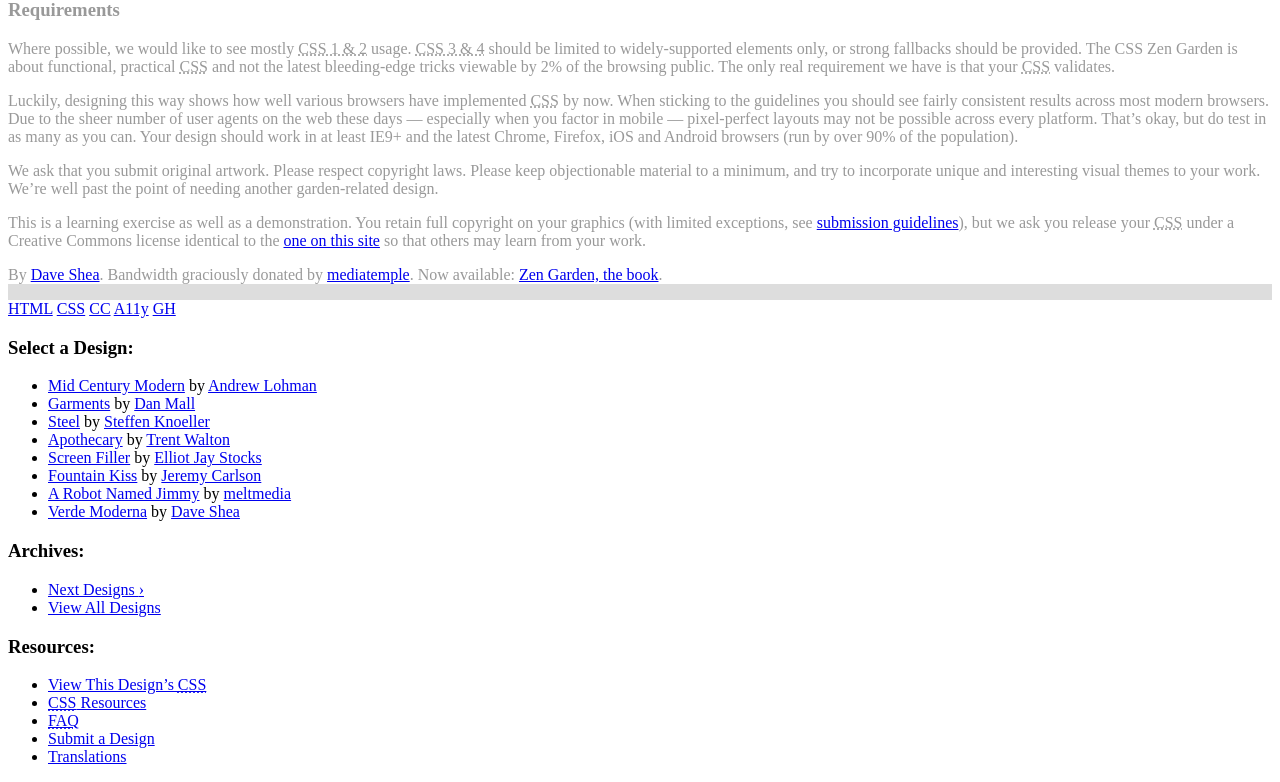
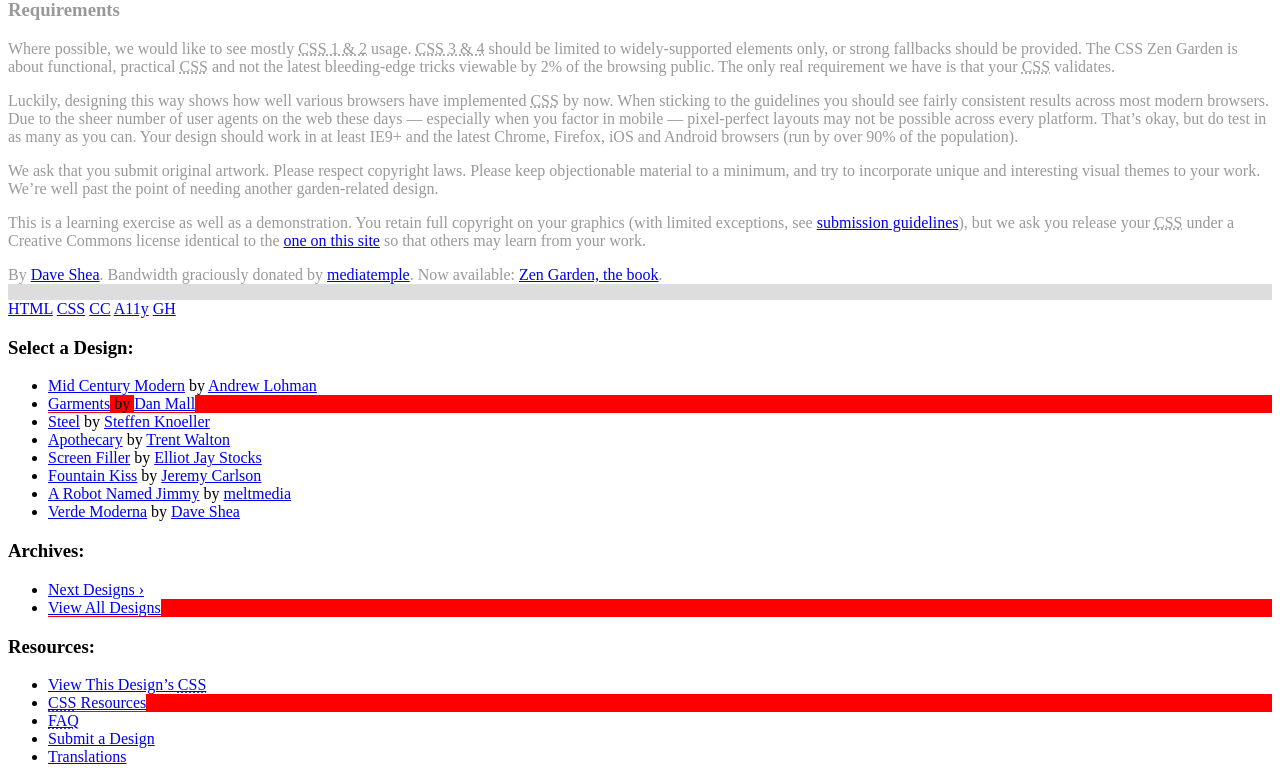
Before and after one commit to pondit/FTFL01-ITS-Laravel, a PHP site: page /csszengarden.html in a window 1280 px wide. Shown: the part 791-1573 px from the top of the page. Run offline with PHP 8.4, Linux system fonts and the light colour scheme.

Commit message:
working with structural pseudo class

```diff
--- a/ITS_2014000066_Tahsin_Abrar/css practice/css/selector_example.css
+++ b/ITS_2014000066_Tahsin_Abrar/css practice/css/selector_example.css
@@ -18,3 +18,12 @@ and apply a rule to make the background color #ddd . */
 div[role="main"]{
 	background-color: #ddd;
 }
+
+/*
+Select all the li elements
+that are second child of their parents
+*/
+
+li:nth-child(2){
+	background-color: red;
+}
```
